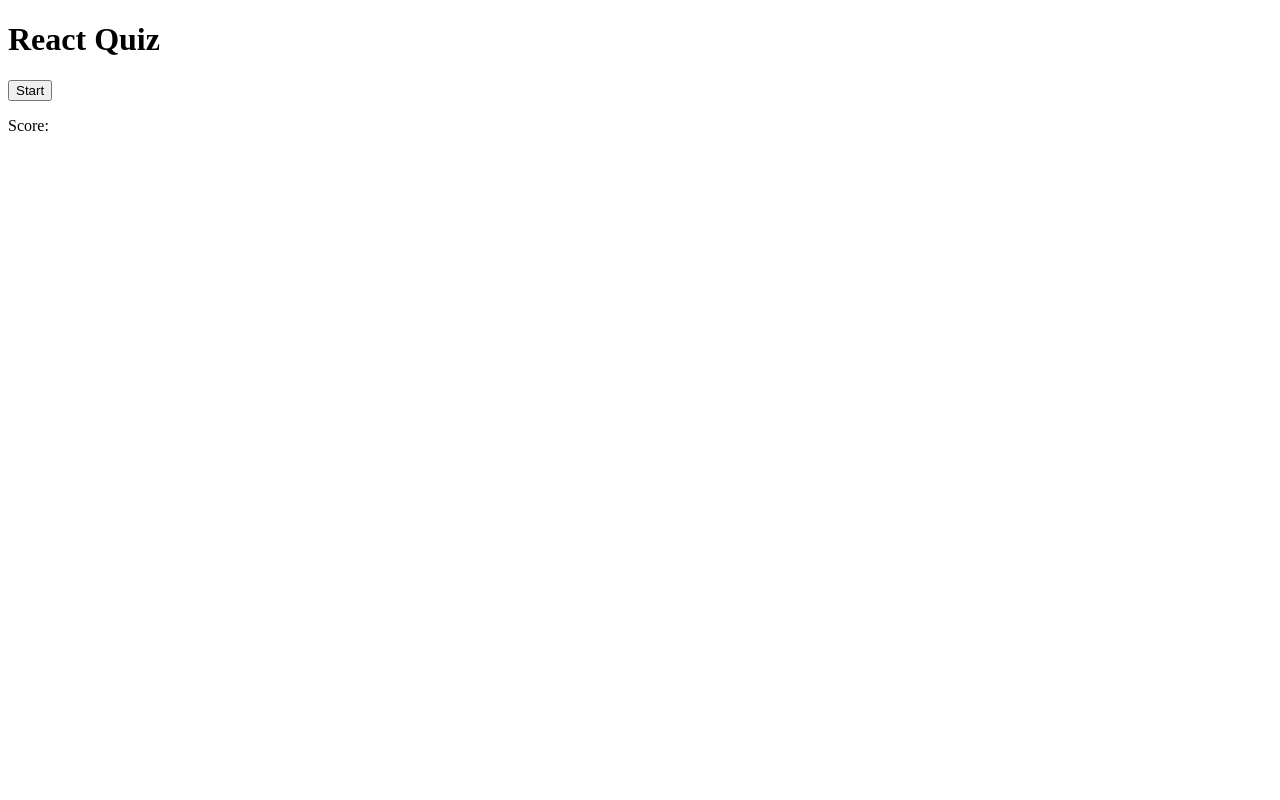
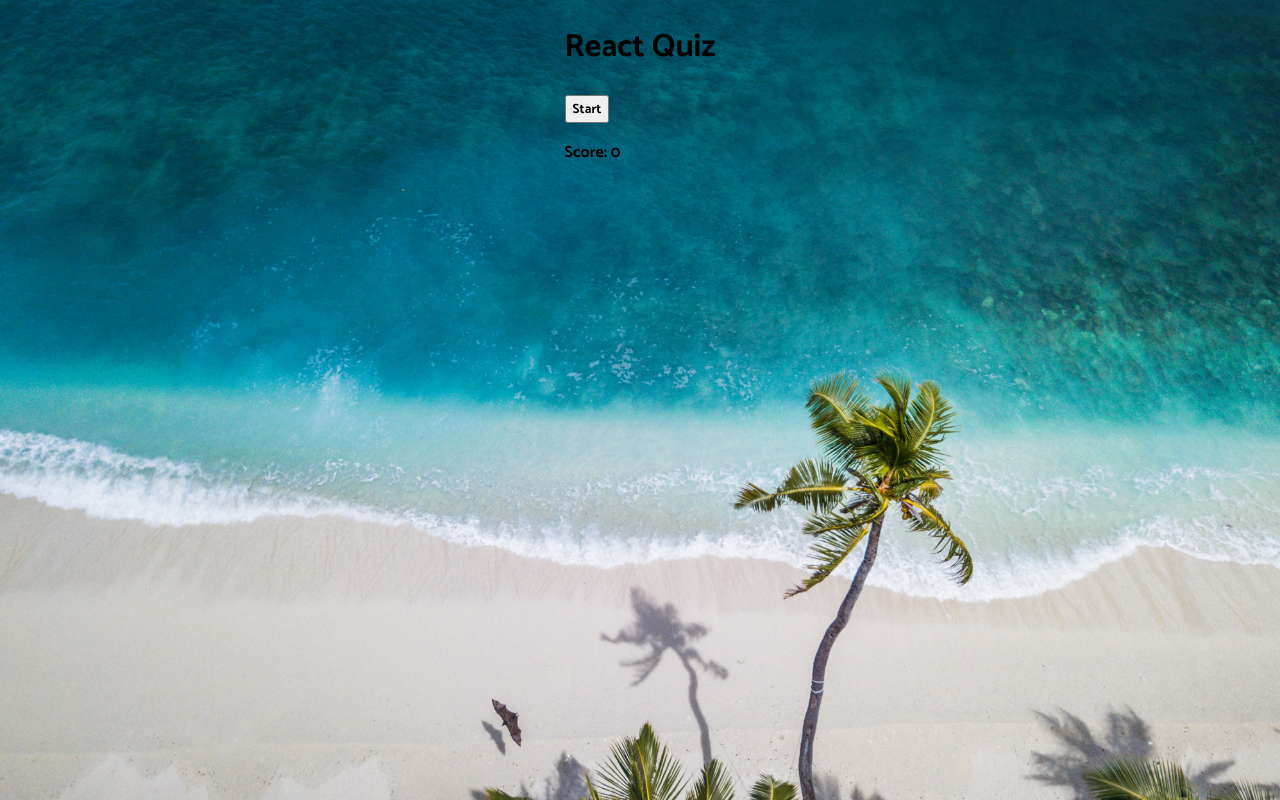
Before and after one commit to saadtechgeek/react-quiz-app, a React (Create React App) app: page / in a window 1280 px wide. Built offline with nearby package versions, Linux system fonts and the light colour scheme; a web font is replaced by a local one.

Commit message:
background app

```diff
--- a/src/App.tsx
+++ b/src/App.tsx
@@ -72,13 +72,15 @@
   };
 
   return (
+    <>
+    <GlobalStyle />
     <div className='App'>
         <h1>React Quiz</h1>
         {gameOver || userAnswers.length === TOTAL_QUESTIONS ? (
         <button className="start" onClick={startTrivia}>
             Start
         </button>) : null}
-        {gameOver || userAnswers.length === TOTAL_QUESTIONS ? (<p className="score">Score:</p>) : null}
+        {gameOver || userAnswers.length === TOTAL_QUESTIONS ? (<p className="score">Score: {score}</p>) : null}
         {loading ? <p>Loading Question...</p>:null}
         {!loading && !gameOver && (
           <QuestionCard
@@ -96,6 +98,7 @@
           </button>
         ) : null}
     </div>
+    </>
   );
 }
 
--- a/src/components/QuestionCard.tsx
+++ b/src/components/QuestionCard.tsx
@@ -1,4 +1,5 @@
 import React from 'react'
+import {AnswerObject} from '../App';
 
 type Props = {
     question: string;
```
Also changed, not shown: 1 other file (tests, documents, lock files or other folders).
